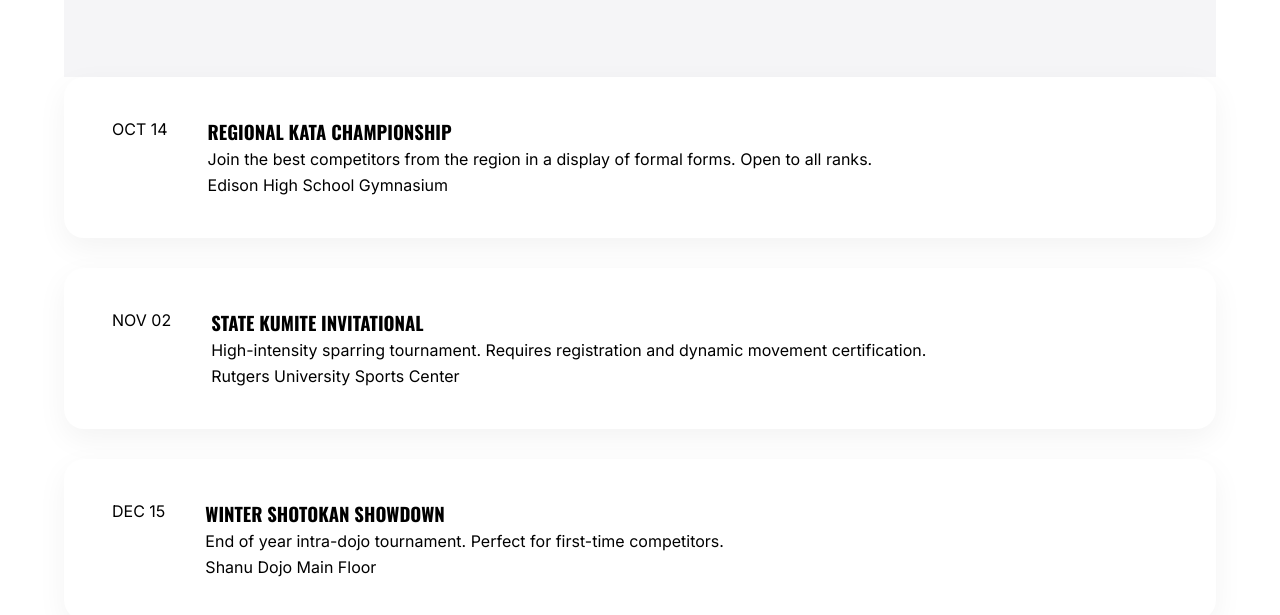
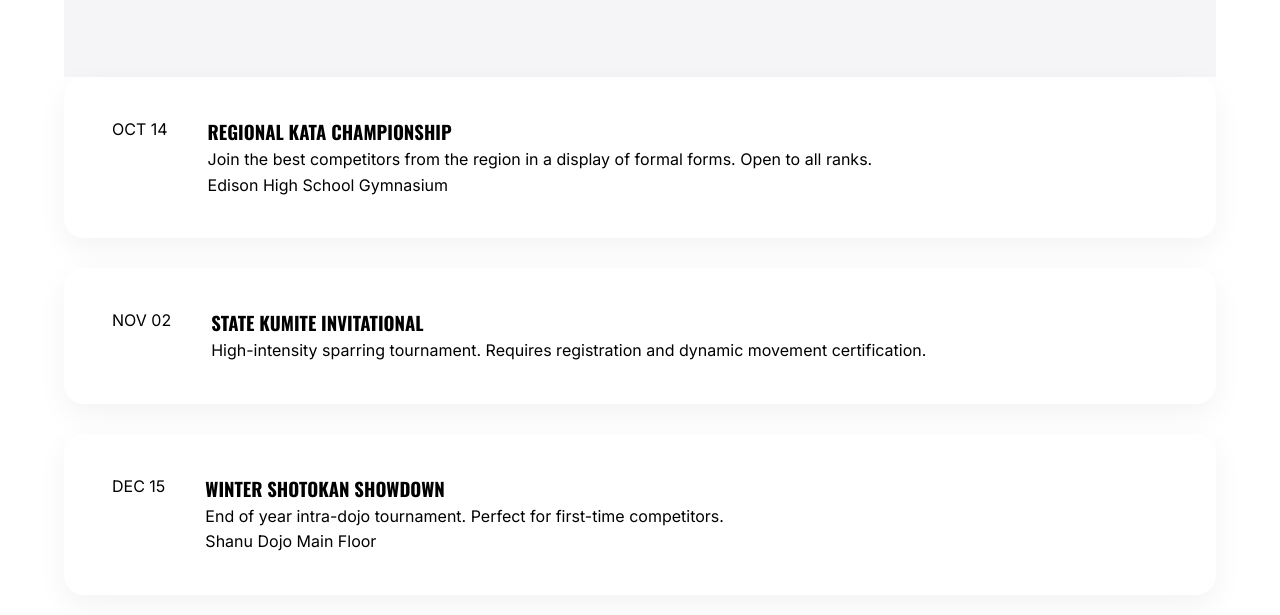
Before and after one commit to Naman-0000/Karate-Site, a plain HTML site: page tournaments.html in a window 1280 px wide. Shown: the part 317-932 px from the top of the page. Drawn offline with nearby package versions, Linux system fonts and the light colour scheme.

Commit message:
Update tournaments.html

```diff
--- a/tournaments.html
+++ b/tournaments.html
@@ -49,7 +49,7 @@
                     <div class="event-details">
                         <h3>State Kumite Invitational</h3>
                         <p>High-intensity sparring tournament. Requires registration and dynamic movement certification.</p>
-                        <span class="event-location">Rutgers University Sports Center</span>
+                        <span class="event-location"></span>
                     </div>
                 </div>
 
```
